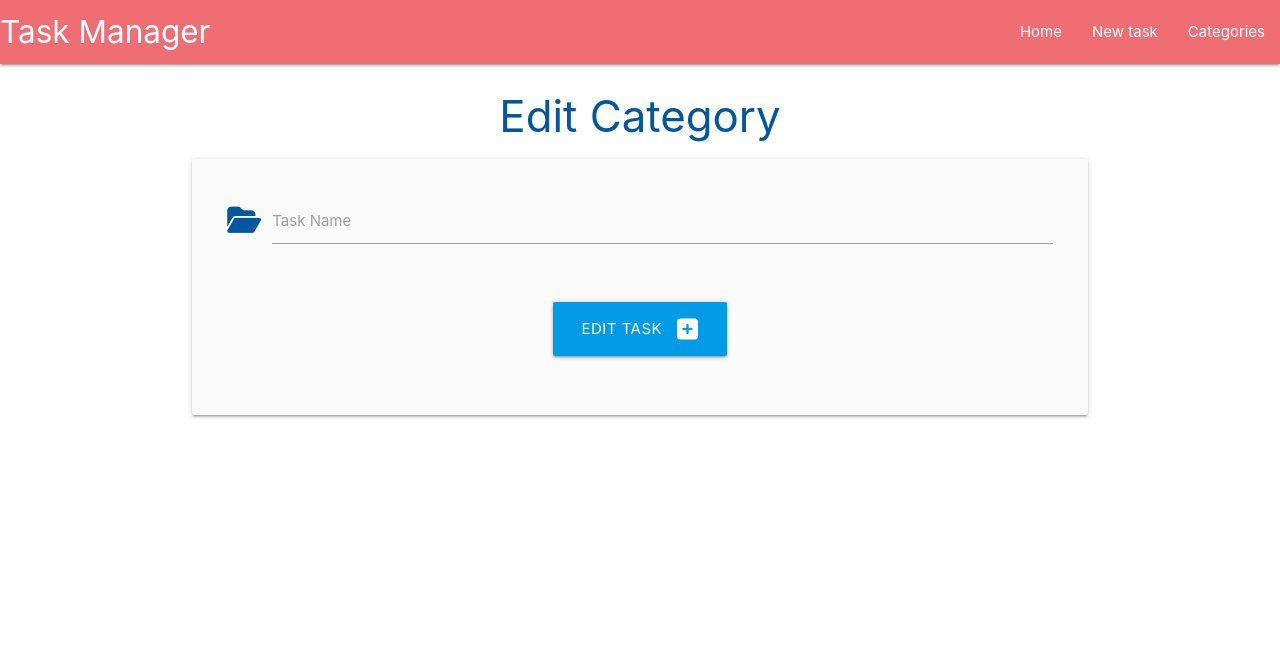
After one commit to avabellaw/flask-sqlalchemy-task-manager_walkthrough, a Flask app: template taskmanager/templates/edit_task.html in a window 1280 px wide. The commit adds this page. Shown: the top 655 px of the page. Run offline with Flask 3, Linux system fonts and the light colour scheme; the template is opened without the code that fills it, so the values that code supplies are empty.

Commit message:
Add update and delete functionality for tasks

```diff
--- /dev/null
+++ b/taskmanager/templates/edit_task.html
@@ -0,0 +1,27 @@
+{% extends "base.html" %}
+{% block content %}
+
+<h3 class="light-blue-text text-darken-4 center-align">Edit Category</h3>
+
+<div class="row card-panel grey lighten-5">
+    <form class="col s12" method="POST" action="{{ url_for('edit_task', task_id=task.id) }}">
+        <div class="row">
+            <div class="input-field col s12">
+                <i class="fas fa-folder-open prefix light-blue-text text-darken-4"></i>
+                <input value="{{ task.task_name }}" name="task_name" id="task_name" minlength="3" maxlength="25" type="text" class="validate">
+                <label for="category_name">Task Name</label>
+            </div>
+        </div>
+
+        <!-- Submit button -->
+        <div class="row">
+            <div class="input-field col s12 center-align">
+                <button type="submit" class="btn-large light-blue darken-1">
+                    Edit Task <i class="fas fa-plus-square right"></i>
+                </button>
+            </div>
+        </div>
+    </form>
+</div>
+
+{% endblock %}
--- a/taskmanager/templates/tasks.html
+++ b/taskmanager/templates/tasks.html
@@ -24,6 +24,8 @@
         <div class="collapsible-body">
             <strong>{{ task.category }}</strong>
             <p>{{ task.task_desc }}</p>
+            <a href="{{ url_for('edit_task', task_id=task.id) }}" class="btn green accent-4">Edit</a>
+            <a href="{{ url_for('delete_task', task_id=task.id) }}" class="btn red">Delete</a>
         </div>
     </li>
     {% endfor %}
```
Also changed, not shown: taskmanager/routes.py (+18 -0 lines).
